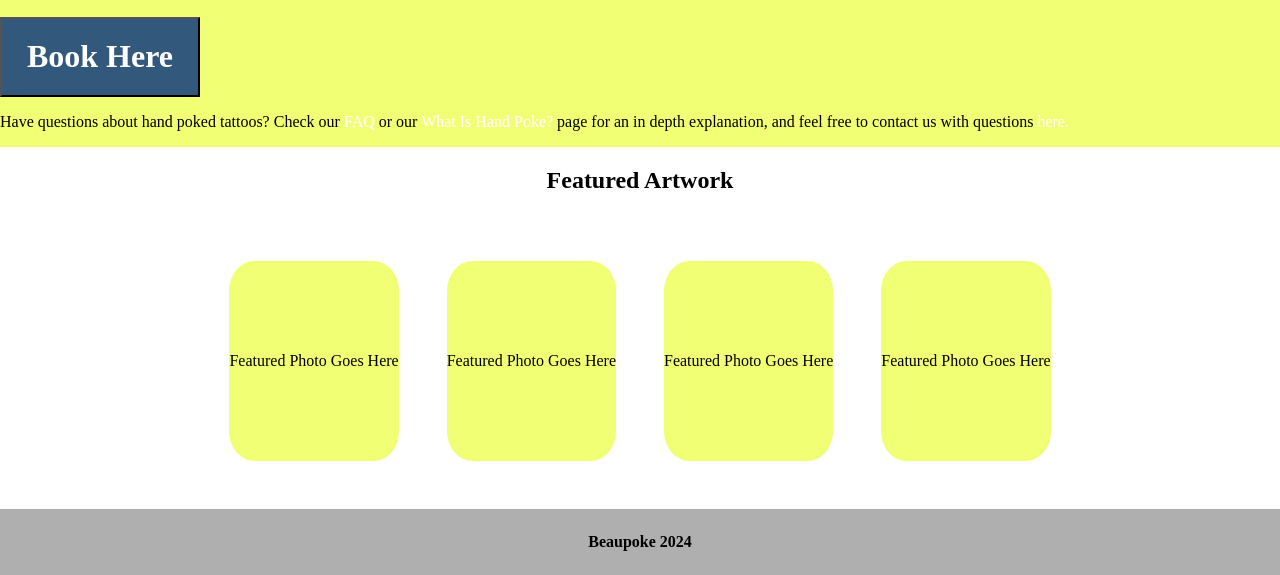
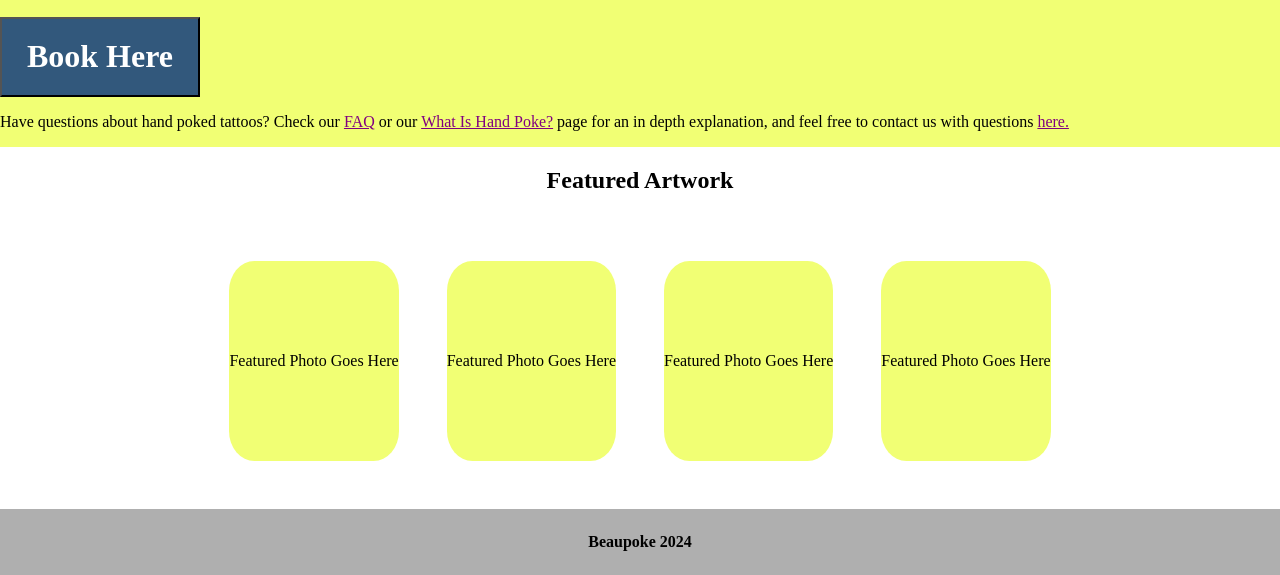
Before and after one commit to anthonyefriscia/beaupoke, a plain HTML site: page index.html in a window 1280 px wide. Shown: the part 238-813 px from the top of the page. Drawn offline with Linux system fonts and the light colour scheme.

Commit message:
Create #apt to seperate booking links from others
Booking was white and hard to see on the yellow background

```diff
--- a/index.html
+++ b/index.html
@@ -27,9 +27,9 @@
 
     <div class="booking">
         <h2>Want to make an appointment?</h2>
-        <a href="pages/booking.html" target="_blank"><button>Book Here</button></a>
-        <p>Have questions about hand poked tattoos? Check our <a href="pages/faq.html">FAQ</a> or our <a href="pages/what.html">What Is Hand Poke?</a>
-            page for an in depth explanation, and feel free to contact us with questions <a href="pages/contact.html">here.</a></p>
+        <a id="apt" href="pages/booking.html" target="_blank"><button>Book Here</button></a>
+        <p>Have questions about hand poked tattoos? Check our <a id="apt" href="pages/faq.html">FAQ</a> or our <a id="apt" href="pages/what.html">What Is Hand Poke?</a>
+            page for an in depth explanation, and feel free to contact us with questions <a id="apt" href="pages/contact.html">here.</a></p>
     </div>
 
     <div class="featured">
--- a/style.css
+++ b/style.css
@@ -57,6 +57,11 @@ button {
     flex-direction: column;
 }
 
+#apt {
+    color: purple;
+    text-decoration: underline;
+}
+
 .booking {
     display: flex;
     flex-direction: column;
```
